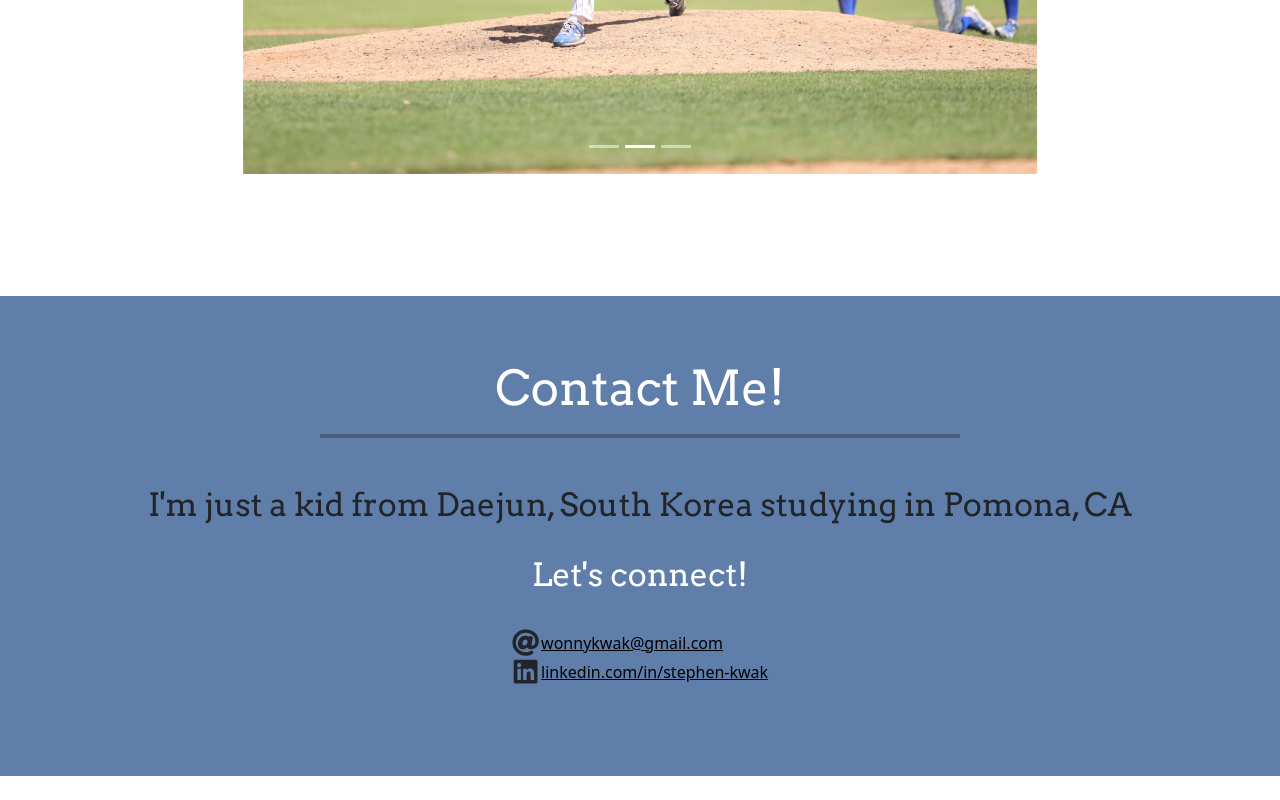
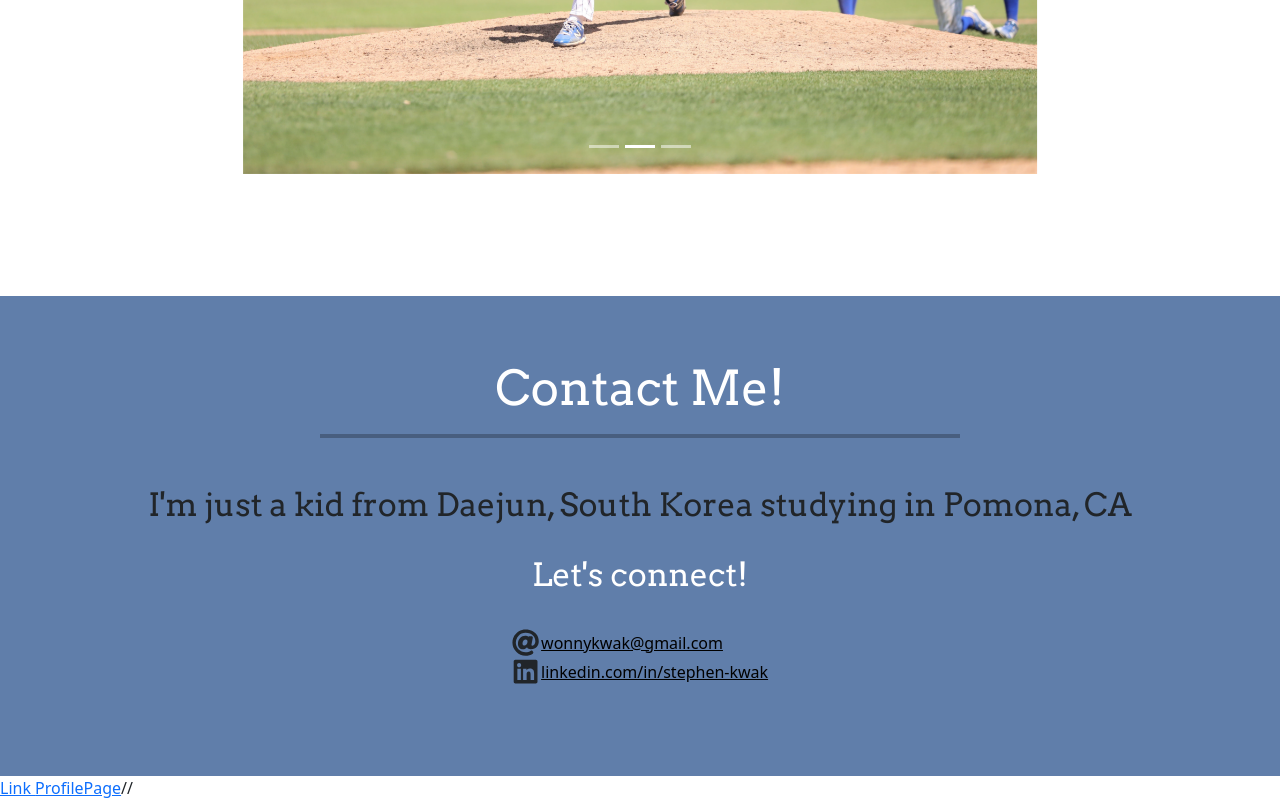
Before and after one commit to wonnykwak/stephens-website, a React (Create React App) app: page / in a window 1280 px wide. Shown: the part 7494-8294 px from the top of the page. Before the commit the page ends 8270 px from the top, so only its background shows below. Built offline with nearby package versions, Linux system fonts and the light colour scheme.

Commit message:
implemented links to different pages

```diff
--- a/package.json
+++ b/package.json
@@ -16,6 +16,7 @@
     "react-dom": "^18.2.0",
     "react-icons": "^4.4.0",
     "react-router-dom": "^6.3.0",
+    "react-router-hash-link": "^2.4.3",
     "react-scripts": "^2.1.3",
     "request": "^2.88.2",
     "web-vitals": "^2.1.4"
--- a/public/index.html
+++ b/public/index.html
@@ -25,7 +25,9 @@
     <div id="Project-Page"></div>
     <div id="Baseball-Page"></div>
     <div id="Contact-Page"></div>
+    <div id="root">
 
+    </div>
 
     <script
       src="https://cdn.jsdelivr.net/npm/bootstrap@5.1.3/dist/js/bootstrap.bundle.min.js"
--- /dev/null
+++ b/src/App.jsx
@@ -0,0 +1,32 @@
+import { BrowserRouter as Router, Route, Routes, Link } from "react-router-dom";
+import { HashLink } from "react-router-hash-link";
+import React from 'react';
+import ReactDom from "react-dom";
+import FrontPage from "./components/FrontPage";
+import ProfilePage from "./components/ProfilePage";
+import Ethics from "./components/Ethics";
+import NavBar from "./components/Sidebar.jsx";
+import Extra from "./components/extra";
+
+
+function App() {
+  return (
+    <Router>
+      <NavBar />
+      <HashLink to="#ProfilePage">
+        ProfilePage
+      </HashLink>
+
+      // <Routes>
+      //   <Route path="/extra" element={<ProfilePage />} />
+      // </Routes>
+    </Router>
+
+
+
+)
+
+
+}
+
+export default App;
--- a/src/components/App.jsx
+++ /dev/null
@@ -1,23 +0,0 @@
-import { BrowserRouter as Router, Route, Routes, Link } from "react-router-dom";
-import React from 'react';
-import ReactDom from "react-dom";
-import FrontPage from "./FrontPage";
-import ProfilePage from "./ProfilePage";
-import Ethics from "./Ethics";
-
-function App() {
-  return (
-    <Router>
-      <Routes>
-        <Route path="/Ethics" element={<Ethics />} />
-      </Routes>
-    </Router>
-
-
-
-)
-
-
-}
-
-export default App;
--- a/src/components/ContactPage.jsx
+++ b/src/components/ContactPage.jsx
@@ -1,7 +1,6 @@
 import React from "react";
 import ReactDom from "react-dom";
 import {FaBrands, FaLinkedin, FaSolid, FaAt} from "react-icons/fa";
-
 
 function ContactPage() {
   return (<div>
@@ -35,6 +34,7 @@ function ContactPage() {
         </table>
 
 
+
       </div>
 
 
--- a/src/components/ProfilePage.jsx
+++ b/src/components/ProfilePage.jsx
@@ -5,8 +5,9 @@ import 'aos/dist/aos.css';
 
 
 function ProfilePage() {
+  console.log(window.location);
   AOS.init();
-  return <div className="profile-page-div">
+  return <div id="ProfilePage" className="profile-page-div">
     <div className="profile-title-div"> <h1 className="profile-title title-heading"> About Me</h1>  <hr className="title-hr"/></div>
     <div className="profile-information"> <p data-aos="fade-in"> Hey! My name is Stephen Kwak. I'm a 19 year old student at Pomona College currently majoring in Computer Science. Originally from Seoul, South Korea, I am now currently located in San Jose, California.  At school, I play for the Pomona-Pitzer Varsity Baseball team as a pitcher. I'm interested in pursuing my passion for Software Development and Artificial Intelligence in the future. I believe in working as a team, hard work, and trying new things... So please reach out!</p> </div>
     <div>
--- /dev/null
+++ b/src/components/Sidebar.jsx
@@ -0,0 +1,17 @@
+import React from "react";
+import ReactDom from "react-dom";
+import { Link , Router} from 'react-router-dom';
+import ProfilePage from "./ProfilePage";
+
+
+function Sidebar() {
+  return (
+    <a href="/extra"> Link </a>
+    // <Link to="/extra">
+    //           <h1> hello </h1>
+    //         </Link>
+          )
+
+}
+
+export default Sidebar;
--- /dev/null
+++ b/src/components/extra.js
@@ -0,0 +1,7 @@
+import React from "react";
+
+function extra() {
+  return (<h1> yoooo </h1>)
+}
+
+export default extra;
--- a/src/index.js
+++ b/src/index.js
@@ -2,7 +2,8 @@
 import React from "react";
 import ReactDom from "react-dom";
 import 'bootstrap/dist/css/bootstrap.css';
-import App from "./components/App";
+import Sidebar from "./components/Sidebar";
+import App from "./App";
 import FrontPage from "./components/FrontPage";
 import ProfilePage from "./components/ProfilePage";
 import EducationPage from "./components/EducationPage";
@@ -25,3 +26,5 @@ ReactDom.render(<ProjectPage />, document.getElementById("Project-Page"));
 ReactDom.render(<BaseballPage />, document.getElementById("Baseball-Page"));
 
 ReactDom.render(<ContactPage />, document.getElementById("Contact-Page"));
+
+ReactDom.render(<App />, document.getElementById("root"));
```
Also changed, not shown: 1 other file (tests, documents, lock files or other folders).
